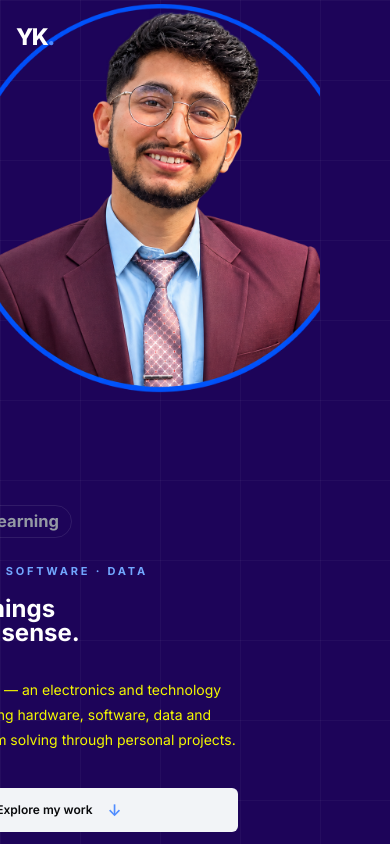
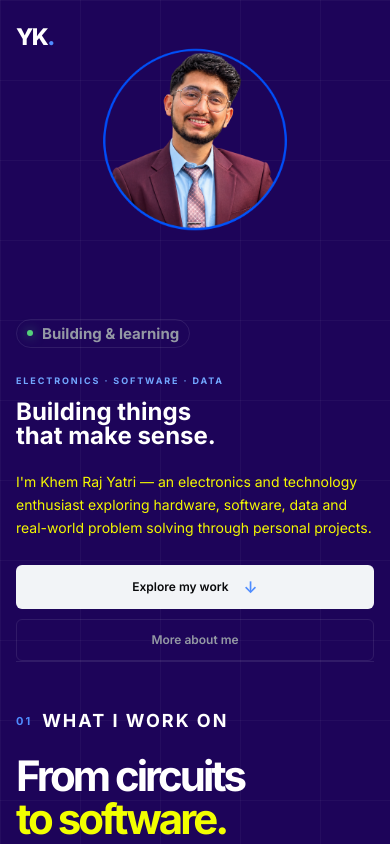
Before and after one commit to RajKhem/yk-portfolio, a Next.js app: page / in a window 390 px wide. Shown: the top 844 px of the page. Built offline with nearby package versions, Linux system fonts and the light colour scheme.

Commit message:
hero section update

```diff
--- a/app/globals.css
+++ b/app/globals.css
@@ -130,9 +130,9 @@ color: var(--accent);
   margin-left: 6px;
 }
 
-/* =========================
+/* =========================================================
    HERO
-========================= */
+   ========================================================= */
 
 .hero {
   position: relative;
@@ -144,13 +144,16 @@ color: var(--accent);
   justify-content: center;
 }
 
-.hero-grid,
-.contact-grid {
+/* Background grid */
+.hero-grid {
   position: absolute;
   inset: 0;
 
   background-image:
-    linear-gradient(rgba(255, 255, 255, 0.035) 1px, transparent 1px),
+    linear-gradient(
+      rgba(255, 255, 255, 0.035) 1px,
+      transparent 1px
+    ),
     linear-gradient(
       90deg,
       rgba(255, 255, 255, 0.035) 1px,
@@ -159,15 +162,23 @@ color: var(--accent);
 
   background-size: 80px 80px;
 
-  mask-image: linear-gradient(to bottom, black, transparent 85%);
+  mask-image: linear-gradient(
+    to bottom,
+    black,
+    transparent 85%
+  );
+
   pointer-events: none;
 }
 
-/* .hero::after {
+/* Blue ambient glow */
+.hero::after {
   content: "";
   position: absolute;
+
   width: 650px;
   height: 650px;
+
   top: 15%;
   right: -180px;
 
@@ -177,17 +188,46 @@ color: var(--accent);
   border-radius: 50%;
 
   pointer-events: none;
-} */
+}
+
+
+/* =========================================================
+   HERO MAIN LAYOUT
+   ========================================================= */
+
+.hero-main {
+  position: relative;
+  z-index: 2;
+
+  width: min(var(--max-width), calc(100% - 48px));
+  margin: 0 auto;
+
+  display: grid;
+  grid-template-columns:
+    minmax(0, 1.15fr)
+    minmax(300px, 0.85fr);
+
+  align-items: center;
+
+  column-gap: 80px;
+
+  min-height: 720px;
+}
+
+
+/* =========================================================
+   HERO CONTENT
+   ========================================================= */
 
 .hero-content {
   position: relative;
   z-index: 2;
-  width: min(var(--max-width), calc(100% - 48px));
-  margin: auto;
-  padding-top: 90px;
-  /* min-width: 0; */
-  /* padding-right: 150px; */
-  margin-left: -120px;
+
+  width: 100%;
+  max-width: 900px;
+
+  margin: 0;
+  padding-top: 60px;
 }
 
 .availability {
@@ -201,6 +241,7 @@ color: var(--accent);
   border-radius: 100px;
 
   color: var(--text-muted);
+
   font-size: 11px;
   font-weight: 500;
 
@@ -210,20 +251,26 @@ color: var(--accent);
 .status-dot {
   width: 6px;
   height: 6px;
+
+  flex-shrink: 0;
+
   border-radius: 50%;
+
   background: #54d17a;
 
-  box-shadow: 0 0 12px rgba(84, 209, 122, 0.7);
+  box-shadow:
+    0 0 12px rgba(84, 209, 122, 0.7);
 }
 
 .eyebrow {
+  margin-bottom: 20px;
+
   color: var(--accent-bright);
 
   font-size: 11px;
   font-weight: 700;
+
   letter-spacing: 2.8px;
-
-  margin-bottom: 20px;
 }
 
 .hero h1 {
@@ -231,6 +278,7 @@ color: var(--accent);
 
   font-size: clamp(58px, 8vw, 105px);
   line-height: 0.96;
+
   letter-spacing: -6px;
   font-weight: 800;
 }
@@ -244,7 +292,7 @@ color: var(--accent);
 
   margin-top: 32px;
 
-  color:#f4f801;
+  color: #f4f801;
 
   font-size: 16px;
   line-height: 1.8;
@@ -271,7 +319,11 @@ color: var(--accent);
   font-size: 12px;
   font-weight: 600;
 
-  transition: all 0.25s ease;
+  transition:
+    transform 0.25s ease,
+    background 0.25s ease,
+    color 0.25s ease,
+    border-color 0.25s ease;
 }
 
 .primary-button {
@@ -299,85 +351,38 @@ color: var(--accent);
   border-color: var(--border-hover);
 }
 
-.hero-meta {
-  position: absolute;
-  z-index: 3;
-
-  width: min(var(--max-width), calc(100% - 48px));
-
-  bottom: 38px;
-  left: 50%;
-  transform: translateX(-50%);
-
-  display: flex;
-  align-items: flex-end;
-  justify-content: space-between;
-}
-
-.hero-meta > div:not(.scroll-indicator) {
-  display: flex;
-  flex-direction: column;
-  gap: 2px;
-}
-
-.hero-meta span {
-  color: var(--text-dim);
-  font-size: 9px;
-  letter-spacing: 1.5px;
-  font-weight: 600;
-}
-
-.hero-meta strong {
-  color: var(--text-muted);
-  font-size: 10px;
-  letter-spacing: 1px;
-}
-
-.scroll-indicator {
-  display: flex;
-  align-items: center;
-  gap: 14px;
-}
-
-.scroll-line {
-  width: 60px;
-  height: 1px;
-  background: var(--border);
-}
-
-/* =========================
+
+/* =========================================================
    HERO VISUAL
-========================= */
-
-.hero-main {
-  display: grid;
-
-  grid-template-columns: minmax(0, 1.15fr) minmax(300px, 0.85fr);
-  align-items: center;
-  gap: 400px;
-
-  min-height: 720px;
-}
-
+   ========================================================= */
 
 .hero-visual {
-  display: flex;
-  justify-content: flex-end;
-  align-items: center;
+  position: relative;
+
+  width: 100%;
+
+  display: flex;
+  justify-content: center;
+  align-items: center;
+
   transform: translateY(35px);
-  /* transform: translateX(-25px); */
 }
 
 .hero-image-wrap {
   position: relative;
 
-  width: min(100%, 390px);
-  aspect-ratio: 4 / 5;
+   width: clamp(360px, 34vw, 600px);
+
+  /*
+    IMPORTANT:
+    Avatar is square/circular, so 1:1 avoids
+    unnecessary vertical space from 4:5.
+  */
+  aspect-ratio: 1 / 1;
 
   overflow: hidden;
 
   border: none;
-
 }
 
 .hero-image-wrap img {
@@ -386,18 +391,19 @@ color: var(--accent);
   width: 100%;
   height: 100%;
 
-  object-fit: cover;
-
-  /* filter: grayscale(100%); */
-
-  transition:
-    transform 0.6s ease,
-    filter 0.4s ease;
+  object-fit: contain;
+
+  transition: transform 0.6s ease;
 }
 
 .hero-image-wrap:hover img {
   transform: scale(1.04);
 }
+
+
+/* =========================================================
+   HERO IMAGE OVERLAY
+   ========================================================= */
 
 .hero-image-overlay {
   position: absolute;
@@ -434,46 +440,340 @@ color: var(--accent);
   letter-spacing: 2px;
 }
 
-/* =========================
-   HERO RESPONSIVE
-========================= */
-
-@media (max-width: 900px) {
+
+/* =========================================================
+   HERO META
+   ========================================================= */
+
+.hero-meta {
+  position: absolute;
+  z-index: 3;
+
+  width: min(var(--max-width), calc(100% - 48px));
+
+  bottom: 38px;
+  left: 50%;
+
+  transform: translateX(-50%);
+
+  display: flex;
+  align-items: flex-end;
+  justify-content: space-between;
+}
+
+.hero-meta > div:not(.scroll-indicator) {
+  display: flex;
+  flex-direction: column;
+  gap: 2px;
+}
+
+.hero-meta span {
+  color: var(--text-dim);
+
+  font-size: 9px;
+  letter-spacing: 1.5px;
+  font-weight: 600;
+}
+
+.hero-meta strong {
+  color: var(--text-muted);
+
+  font-size: 10px;
+  letter-spacing: 1px;
+}
+
+.scroll-indicator {
+  display: flex;
+  align-items: center;
+  gap: 14px;
+}
+
+.scroll-line {
+  width: 60px;
+  height: 1px;
+
+  background: var(--border);
+}
+
+
+/* =========================================================
+   TABLET
+   ========================================================= */
+
+@media (max-width: 1000px) {
   .hero-main {
-    grid-template-columns: 1fr 0.7fr;
-    gap: 40px;
+    grid-template-columns:
+      minmax(0, 1fr)
+      minmax(260px, 0.75fr);
+
+    column-gap: 45px;
+  }
+
+  .hero-content {
+    padding-top: 30px;
   }
 
   .hero-image-wrap {
+    width: min(100%, 400px);
+  }
+
+  .hero h1 {
+    font-size: clamp(52px, 7vw, 80px);
+  }
+}
+
+
+/* =========================================================
+   MOBILE
+   ========================================================= */
+
+@media (max-width: 700px) {
+  .hero {
+    min-height: auto;
+
+    padding:
+      75px
+      20px
+      70px;
+  }
+
+  .hero-main {
     width: 100%;
-  }
-}
-
-@media (max-width: 700px) {
+
+    display: flex;
+    flex-direction: column;
+
+    gap: 32px;
+
+    min-height: auto;
+  }
+
+  /* -------------------------
+     IMAGE
+     ------------------------- */
+
+  .hero-visual {
+    width: 100%;
+
+    order: 1;
+
+    margin: 0;
+    padding: 0;
+
+    transform: none;
+  }
+
+  .hero-image-wrap {
+    width: min(78vw, 330px);
+
+    aspect-ratio: 1 / 1;
+
+    margin: 0 auto;
+
+    overflow: hidden;
+  }
+
+  .hero-image-wrap img {
+    width: 100%;
+    height: 100%;
+
+    object-fit: contain;
+  }
+
+  /* -------------------------
+     CONTENT
+     ------------------------- */
+
+  .hero-content {
+    order: 2;
+
+    width: 100%;
+    max-width: 100%;
+
+    margin: 0;
+    padding: 0;
+  }
+
+  .availability {
+    margin-bottom: 28px;
+  }
+
+  .eyebrow {
+    margin-bottom: 18px;
+
+    font-size: 10px;
+    letter-spacing: 2.2px;
+  }
+
+  .hero h1 {
+    max-width: 100%;
+
+    font-size: clamp(42px, 12vw, 64px);
+
+    line-height: 0.98;
+
+    letter-spacing: -3px;
+  }
+
+  .hero-description {
+    max-width: 100%;
+
+    margin-top: 25px;
+
+    font-size: 15px;
+    line-height: 1.7;
+  }
+
+  .hero-actions {
+    flex-wrap: wrap;
+
+    margin-top: 30px;
+  }
+
+  /* -------------------------
+     META
+     ------------------------- */
+
+  .hero-meta {
+    position: static;
+
+    width: 100%;
+
+    margin-top: 45px;
+
+    transform: none;
+
+    display: grid;
+
+    grid-template-columns: 1fr 1fr;
+
+    gap: 24px;
+  }
+
+  .scroll-indicator {
+    grid-column: 1 / -1;
+
+    justify-content: flex-start;
+  }
+}
+
+
+/* =========================================================
+   SMALL PHONES — iPhone SE etc.
+   ========================================================= */
+
+@media (max-width: 480px) {
+  .hero {
+    padding:
+      65px
+      14px
+      55px;
+  }
+
   .hero-main {
+    gap: 28px;
+  }
+
+  /* Smaller avatar */
+  .hero-image-wrap {
+    width: min(72vw, 285px);
+  }
+
+  /* Content */
+  .availability {
+    margin-bottom: 24px;
+
+    font-size: 10px;
+
+    padding:
+      6px
+      10px;
+  }
+
+  .eyebrow {
+    font-size: 9px;
+
+    letter-spacing: 1.9px;
+
+    margin-bottom: 15px;
+  }
+
+  .hero h1 {
+    font-size: clamp(38px, 12vw, 52px);
+
+    line-height: 0.98;
+
+    letter-spacing: -2.5px;
+  }
+
+  .hero-description {
+    margin-top: 22px;
+
+    font-size: 14px;
+
+    line-height: 1.65;
+  }
+
+  .hero-actions {
+    flex-direction: column;
+
+    align-items: stretch;
+
+    gap: 10px;
+
+    margin-top: 26px;
+  }
+
+  .primary-button,
+  .secondary-button {
+    width: 100%;
+
+    justify-content: center;
+  }
+
+  .hero-meta {
     grid-template-columns: 1fr;
-    gap: 55px;
-
-    min-height: auto;
-  }
-
-  .hero-visual {
-    justify-content: flex-start;
-    transform: none;  }
+
+    margin-top: 40px;
+
+    gap: 20px;
+  }
+
+  .scroll-indicator {
+    grid-column: auto;
+  }
+}
+
+
+/* =========================================================
+   VERY SMALL PHONES — iPhone SE 1st/2nd generation
+   ========================================================= */
+
+@media (max-width: 375px) {
+  .hero {
+    padding-left: 12px;
+    padding-right: 12px;
+  }
+
+  .hero-main {
+    gap: 24px;
+  }
 
   .hero-image-wrap {
-    width: min(100%, 340px);
-  }
-}
-
-@media (max-width: 480px) {
-  .hero-main {
-    gap: 45px;
-  }
-
-  .hero-image-wrap {
-    width: 100%;
-    max-width: 320px;
+    width: 250px;
+  }
+
+  .hero h1 {
+    font-size: 38px;
+    letter-spacing: -2px;
+  }
+
+  .hero-description {
+    font-size: 13.5px;
+  }
+
+  .hero-meta {
+    font-size: 9px;
   }
 }
 
@@ -911,6 +1211,7 @@ color: var(--accent);
 
   width: min(var(--max-width), calc(100% - 48px));
   margin: auto;
+   padding-top: 30px;
 }
 
 .section-label.light {
@@ -1036,7 +1337,7 @@ color: var(--accent);
   }
 
   .section {
-    padding: 100px 0;
+    padding: 50px 0;
   }
 
   .about-content,
@@ -1088,7 +1389,7 @@ color: var(--accent);
   }
 
   .hero-content {
-    padding-top: 60px;
+    padding-top: 10px;
   }
 
   .availability {
@@ -1258,6 +1559,7 @@ color: var(--accent);
   }
 }
 
+
 /* =========================
    PROJECT ENHANCEMENTS
 ========================= */
@@ -1451,3 +1753,27 @@ color: var(--accent);
     font-size: 13px;
   }
 }
+
+/* Desktop hover */
+@media (hover: hover) and (pointer: fine) {
+  .work-card:hover,
+  .skill-card:hover,
+  .project-card:hover {
+    transform: translateY(-8px);
+    border-color: var(--border-hover);
+  }
+}
+
+/* Touch devices */
+@media (hover: none) {
+  .work-card:active,
+  .skill-card:active,
+  .project-card:active
+  {
+    transform: scale(0.98);
+  }
+}
+
+/*
+
+*/
--- a/app/page.js
+++ b/app/page.js
@@ -85,7 +85,7 @@ export default function Home() {
     <div className="hero-visual">
       <div className="hero-image-wrap">
         {/* <img src="yk.png" alt="Khem Raj Yatri — Electronics, Software and Technology"/> */}
-        <Image src="/yk.png" alt="Khem Raj Yatri — Electronics, Software and Technology" width={1200} height={800} className="w-full h-auto" />
+        <Image src="/yk.png" alt="Khem Raj Yatri — Electronics, Software and Technology" width={1200} height={800} className="w-full h-auto" priority />
       </div>
     </div>
 
@@ -248,7 +248,7 @@ export default function Home() {
           <div className="about-profile">
             {/* <div className="about-profile-mark">YK<span>.</span></div> */}
               <div className="hero-image-wrap">
-                <Image src="/yk2.png" alt="Khem Raj Yatri — Electronics, Software and Technology" width={1200} height={800} className="w-full h-auto" />
+                <Image src="/yk2.png" alt="Khem Raj Yatri — Electronics, Software and Technology" width={1200} height={800} className="w-full h-auto" priority />
               </div>
           </div>
 
```
